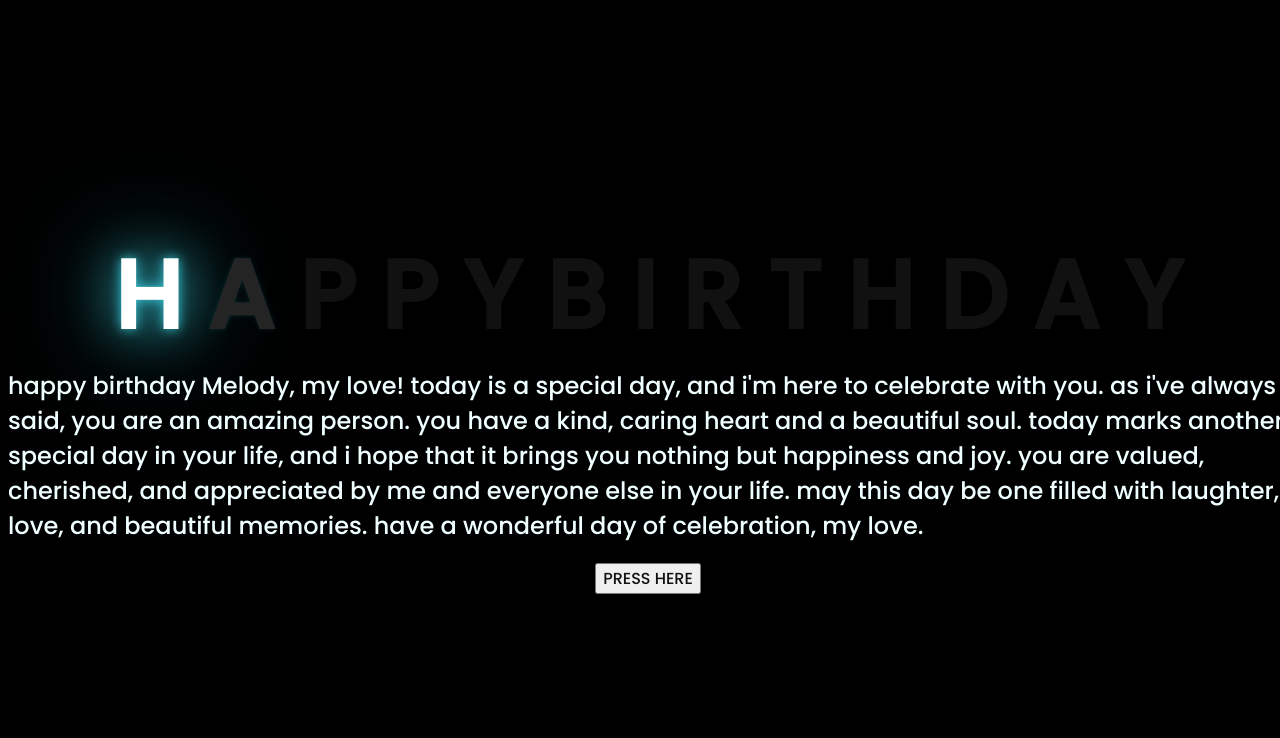
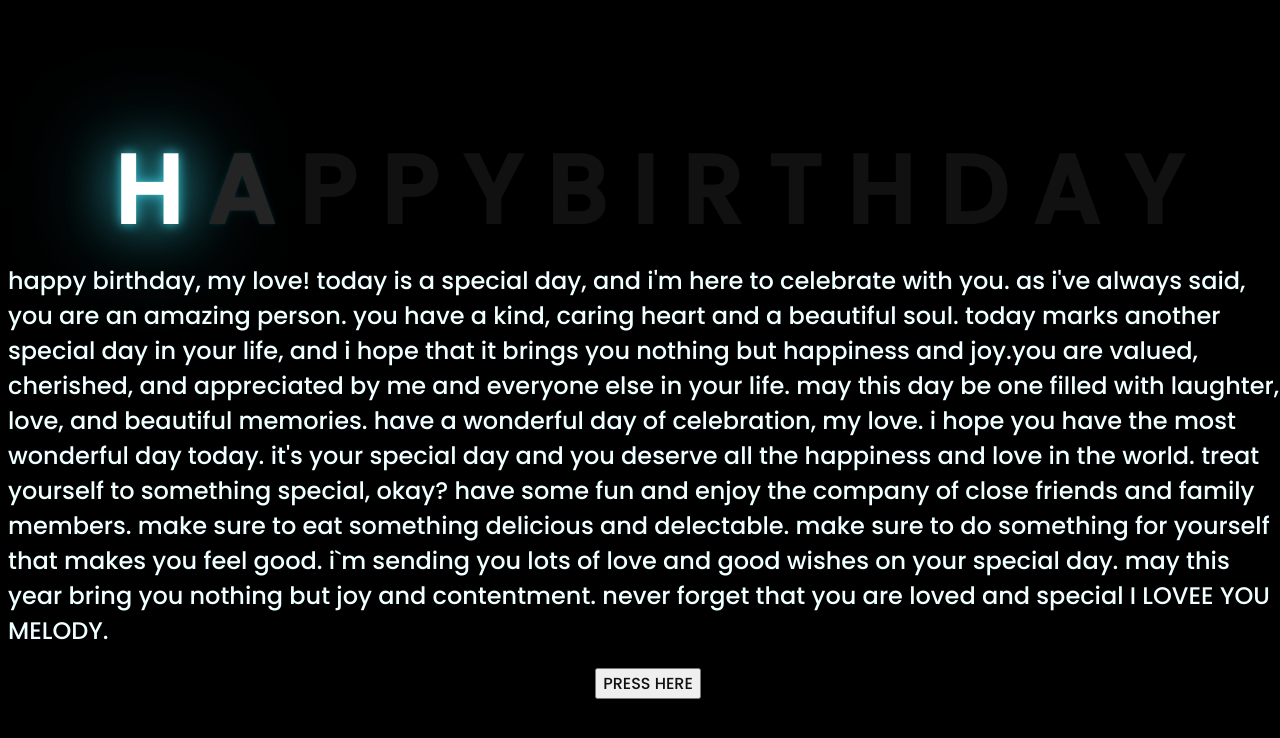
Before and after one commit to rahevan/Melody-lunnaa, a plain HTML site: page index.html in a window 1280 px wide. Drawn offline with Linux system fonts and the light colour scheme.

Commit message:
index.html

```diff
--- a/index.html
+++ b/index.html
@@ -27,12 +27,13 @@
 
     </div>
     <div class="description">
-        <span>happy birthday Melody, my love! today is a special day, and i'm here to celebrate with you.
-             as i've always said, you are an amazing person.
-             you have a kind, caring heart and a beautiful soul.
-             today marks another special day in your life, and i hope that it brings you nothing but happiness and joy.
-             you are valued, cherished, and appreciated by me and everyone else in your life.
-             may this day be one filled with laughter, love, and beautiful memories. have a wonderful day of celebration, my love.</span>
+        <span>happy birthday, my love! today is a special day, and i'm here to celebrate with you.
+            as i've always said, you are an amazing person. you have a kind, caring heart and a beautiful soul. today marks another special day in your life,
+            and i hope that it brings you nothing but happiness and joy.you are valued, cherished, and appreciated by me and everyone else in your life. may this day be one filled with laughter, love, and beautiful memories. have a wonderful day of celebration, my love. i hope you have the most wonderful day today. it's your special day and you deserve all the happiness and love in the world.
+            treat yourself to something special, okay? have some fun and enjoy the company of close friends and family members.
+            make sure to eat something delicious and delectable. make sure to do something for yourself that makes you feel good. i`m sending you lots of love and good wishes on your special day.
+            may this year bring you nothing but joy and contentment.
+            never forget that you are loved and special I LOVEE YOU MELODY.</span>
     </div>
     <div class="button">
         <button>
```
